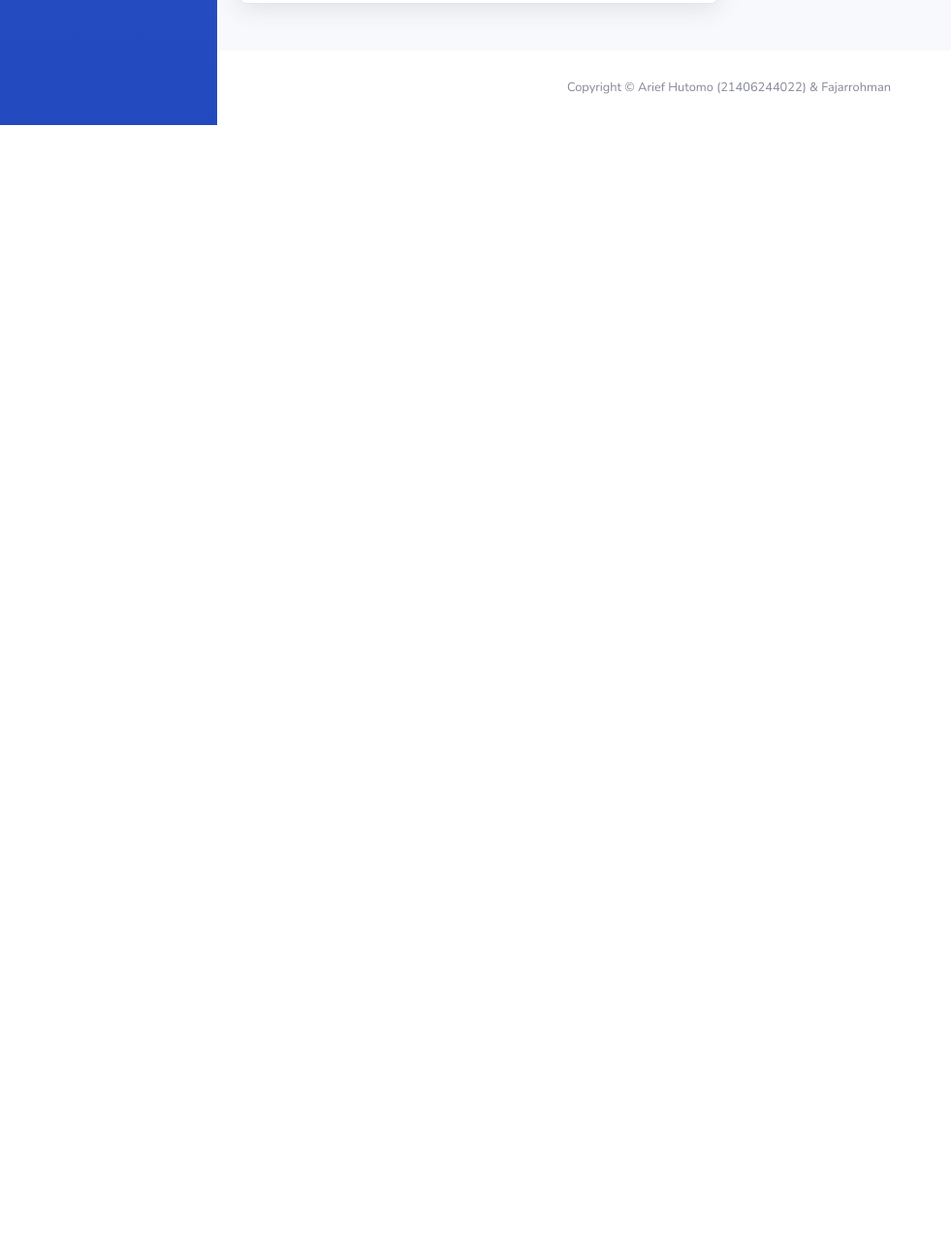
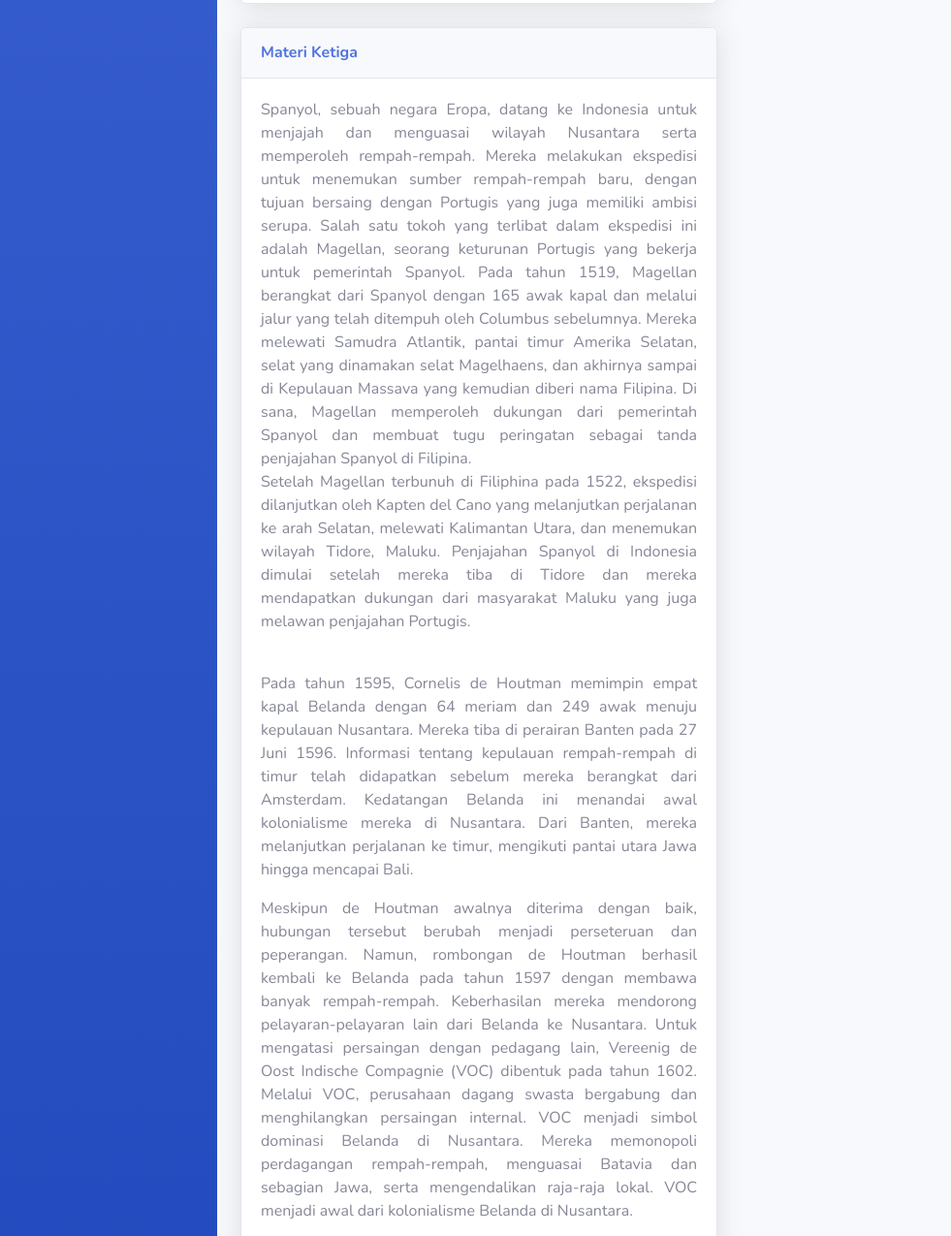
Before and after one commit to Tukimencuy/arief-fajar, a website: page index.html in a window 1280 px wide. Shown: the part 2343-3618 px from the top of the page at 97% size, without its empty margins (0-981 px from the left). Before the commit the page ends 2472 px from the top, so only its background shows below. Drawn offline with nearby package versions, Linux system fonts and the light colour scheme.

Commit message:
nambahke soal

```diff
--- a/index.html
+++ b/index.html
@@ -353,7 +353,7 @@
                 <!-- Approach -->
                 <div class="card shadow mb-4">
                   <div class="card-header py-3">
-                    <h6 class="m-0 font-weight-bold text-primary">Development Approach</h6>
+                    <h6 class="m-0 font-weight-bold text-primary">Materi Kedua</h6>
                   </div>
                   <div class="card-body">
                     <p class="text-justify">
@@ -377,6 +377,38 @@
                       Pada tahun 1511, armada Portugis berhasil mengambil alih Malaka dan mulai memasuki wilayah Kepulauan Nusantara yang mereka sebut sebagai "tanah India" (Hindia). Mereka dengan cepat menyadari bahwa Kepulauan Nusantara
                       adalah tempat yang kaya akan rempah-rempah, terutama di wilayah Maluku. Rombongan Alfonso de Albuquerque memiliki ambisi yang lebih besar daripada sekadar memperoleh rempah-rempah. Orang-orang Portugis tersebut
                       menyerbu Kesultanan Malaka dan merebut wilayah yang memungkinkan mereka untuk mengendalikan perdagangan rempah-rempah secara monopoli.
+                    </p>
+                  </div>
+                </div>
+
+                <!-- materi ketiga -->
+                <div class="card shadow mb-4">
+                  <div class="card-header py-3">
+                    <h6 class="m-0 font-weight-bold text-primary">Materi Ketiga</h6>
+                  </div>
+                  <div class="card-body">
+                    <p class="text-justify">
+                      Spanyol, sebuah negara Eropa, datang ke Indonesia untuk menjajah dan menguasai wilayah Nusantara serta memperoleh rempah-rempah. Mereka melakukan ekspedisi untuk menemukan sumber rempah-rempah baru, dengan tujuan
+                      bersaing dengan Portugis yang juga memiliki ambisi serupa. Salah satu tokoh yang terlibat dalam ekspedisi ini adalah Magellan, seorang keturunan Portugis yang bekerja untuk pemerintah Spanyol. Pada tahun 1519, Magellan
+                      berangkat dari Spanyol dengan 165 awak kapal dan melalui jalur yang telah ditempuh oleh Columbus sebelumnya. Mereka melewati Samudra Atlantik, pantai timur Amerika Selatan, selat yang dinamakan selat Magelhaens, dan
+                      akhirnya sampai di Kepulauan Massava yang kemudian diberi nama Filipina. Di sana, Magellan memperoleh dukungan dari pemerintah Spanyol dan membuat tugu peringatan sebagai tanda penjajahan Spanyol di Filipina.
+                      <br />
+                      Setelah Magellan terbunuh di Filiphina pada 1522, ekspedisi dilanjutkan oleh Kapten del Cano yang melanjutkan perjalanan ke arah Selatan, melewati Kalimantan Utara, dan menemukan wilayah Tidore, Maluku. Penjajahan
+                      Spanyol di Indonesia dimulai setelah mereka tiba di Tidore dan mereka mendapatkan dukungan dari masyarakat Maluku yang juga melawan penjajahan Portugis.
+                    </p>
+                    <br />
+
+                    <p class="text-justify">
+                      Pada tahun 1595, Cornelis de Houtman memimpin empat kapal Belanda dengan 64 meriam dan 249 awak menuju kepulauan Nusantara. Mereka tiba di perairan Banten pada 27 Juni 1596. Informasi tentang kepulauan rempah-rempah di
+                      timur telah didapatkan sebelum mereka berangkat dari Amsterdam. Kedatangan Belanda ini menandai awal kolonialisme mereka di Nusantara. Dari Banten, mereka melanjutkan perjalanan ke timur, mengikuti pantai utara Jawa
+                      hingga mencapai Bali.
+                    </p>
+
+                    <p class="text-justify">
+                      Meskipun de Houtman awalnya diterima dengan baik, hubungan tersebut berubah menjadi perseteruan dan peperangan. Namun, rombongan de Houtman berhasil kembali ke Belanda pada tahun 1597 dengan membawa banyak
+                      rempah-rempah. Keberhasilan mereka mendorong pelayaran-pelayaran lain dari Belanda ke Nusantara. Untuk mengatasi persaingan dengan pedagang lain, Vereenig de Oost Indische Compagnie (VOC) dibentuk pada tahun 1602.
+                      Melalui VOC, perusahaan dagang swasta bergabung dan menghilangkan persaingan internal. VOC menjadi simbol dominasi Belanda di Nusantara. Mereka memonopoli perdagangan rempah-rempah, menguasai Batavia dan sebagian Jawa,
+                      serta mengendalikan raja-raja lokal. VOC menjadi awal dari kolonialisme Belanda di Nusantara.
                     </p>
                   </div>
                 </div>
```
